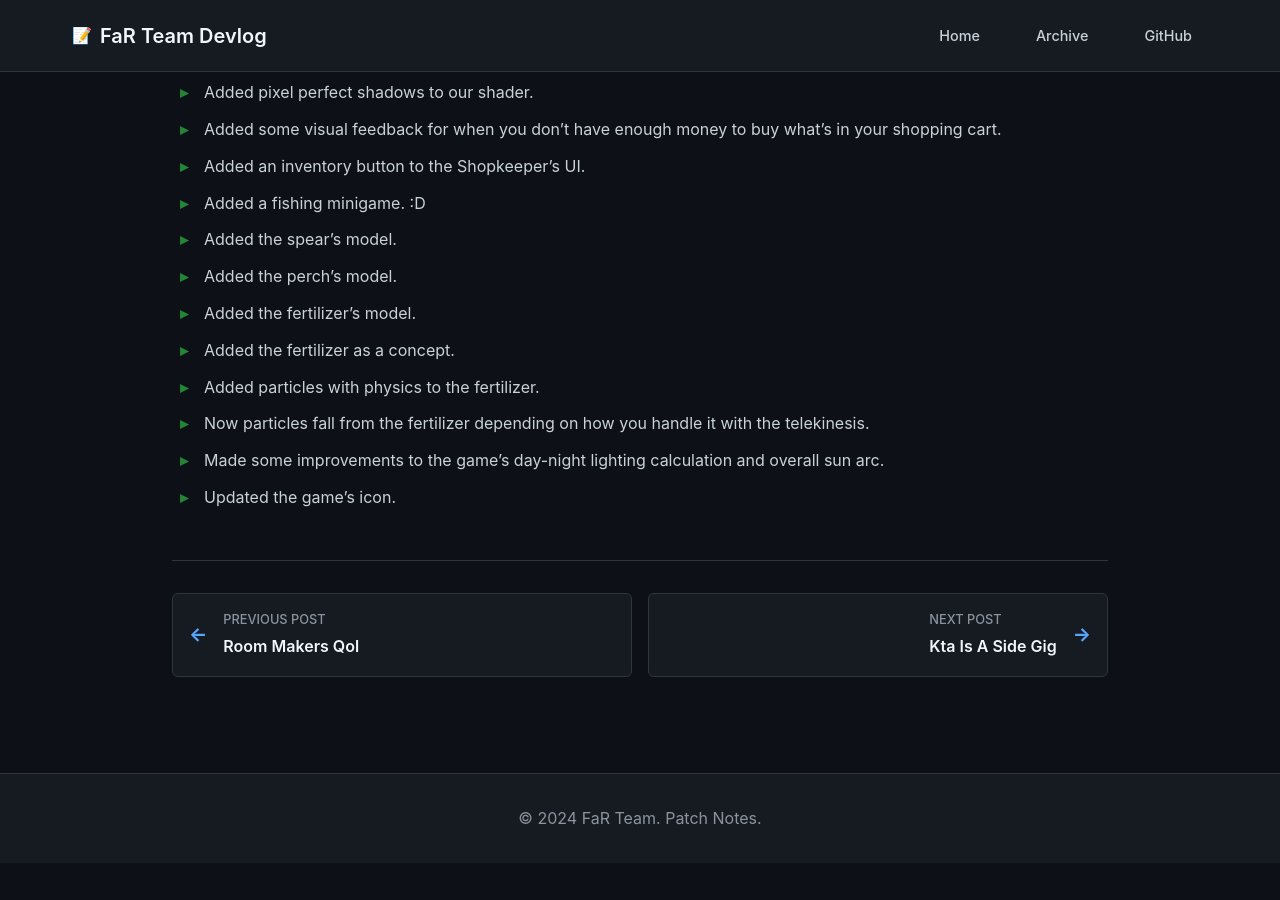
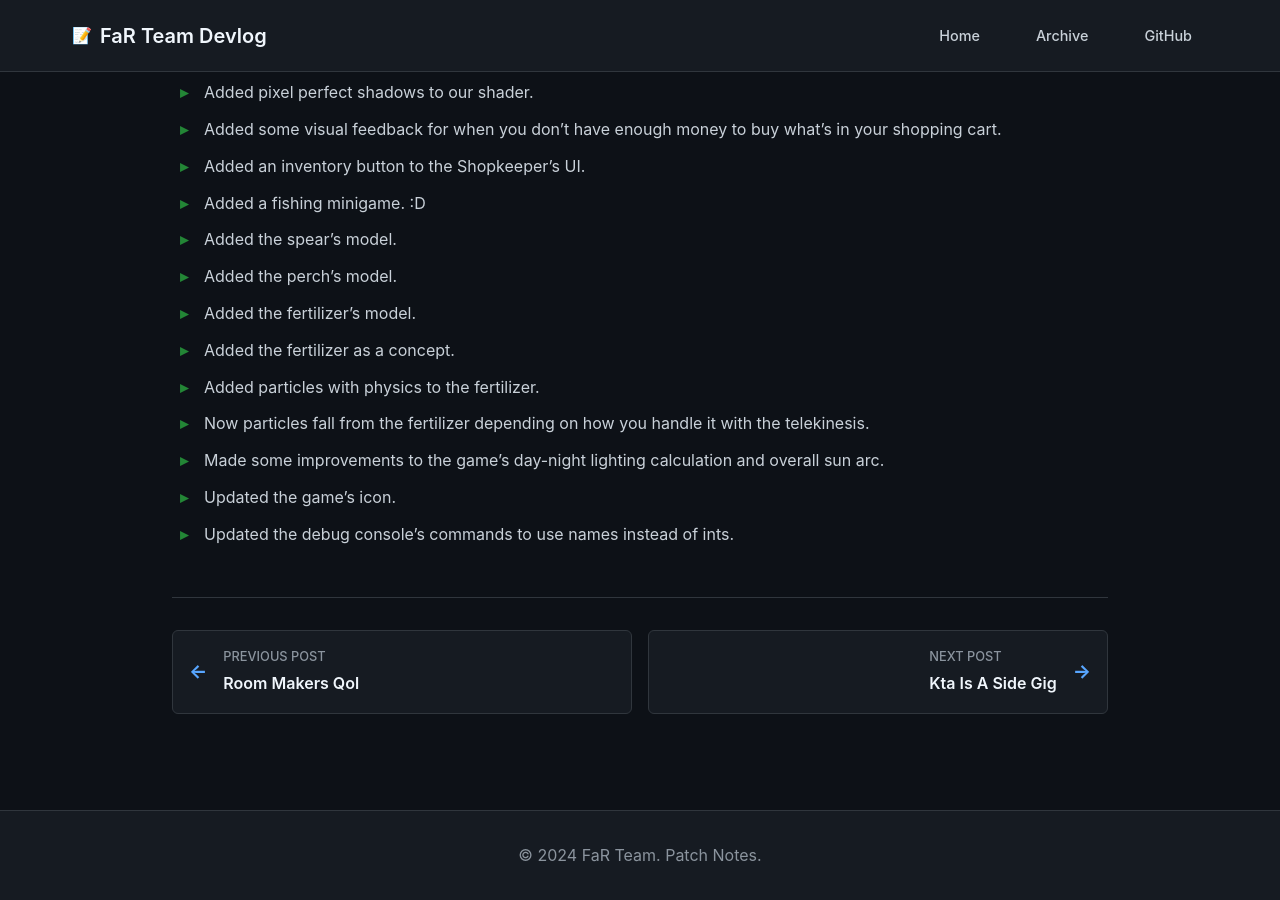
Before and after one commit to FaR-Team/patch-notes, a Jekyll site: the page built from _posts/2025-07-15-Farmoxel-Is-Back-Baby.md, in a window 1280 px wide and 900 px high, scrolled down 1201 px. Built offline with Jekyll 4.4.1, drawn with Linux system fonts in a browser that asks for light colours; our own code applies the rules of GitHub Pages for plain Markdown files; before the commit the page ends 2064 px from its top, so only the background shows below that.

Commit message:
Update 2025-07-15-Farmoxel-Is-Back-Baby.md

```diff
--- a/_posts/2025-07-15-Farmoxel-Is-Back-Baby.md
+++ b/_posts/2025-07-15-Farmoxel-Is-Back-Baby.md
@@ -35,3 +35,4 @@
 + Now particles fall from the fertilizer depending on how you handle it with the telekinesis.
 + Made some improvements to the game's day-night lighting calculation and overall sun arc.
 + Updated the game's icon.
++ Updated the debug console's commands to use names instead of ints.
```
